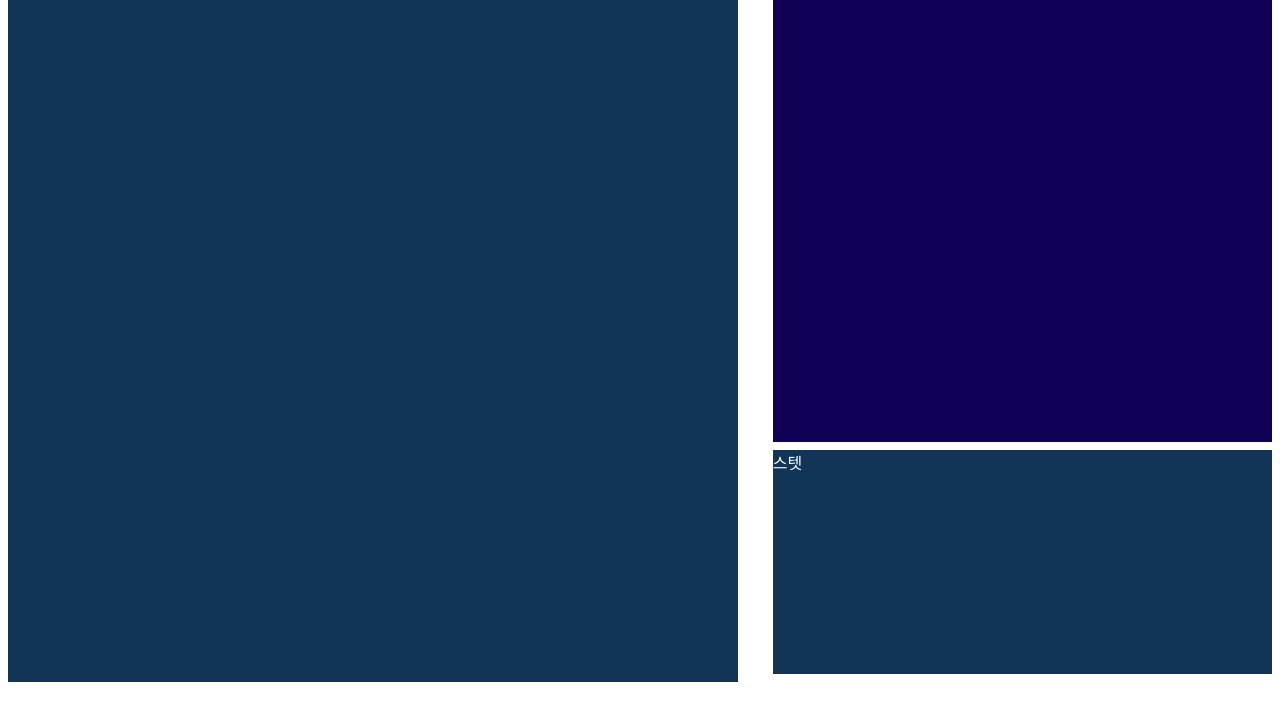
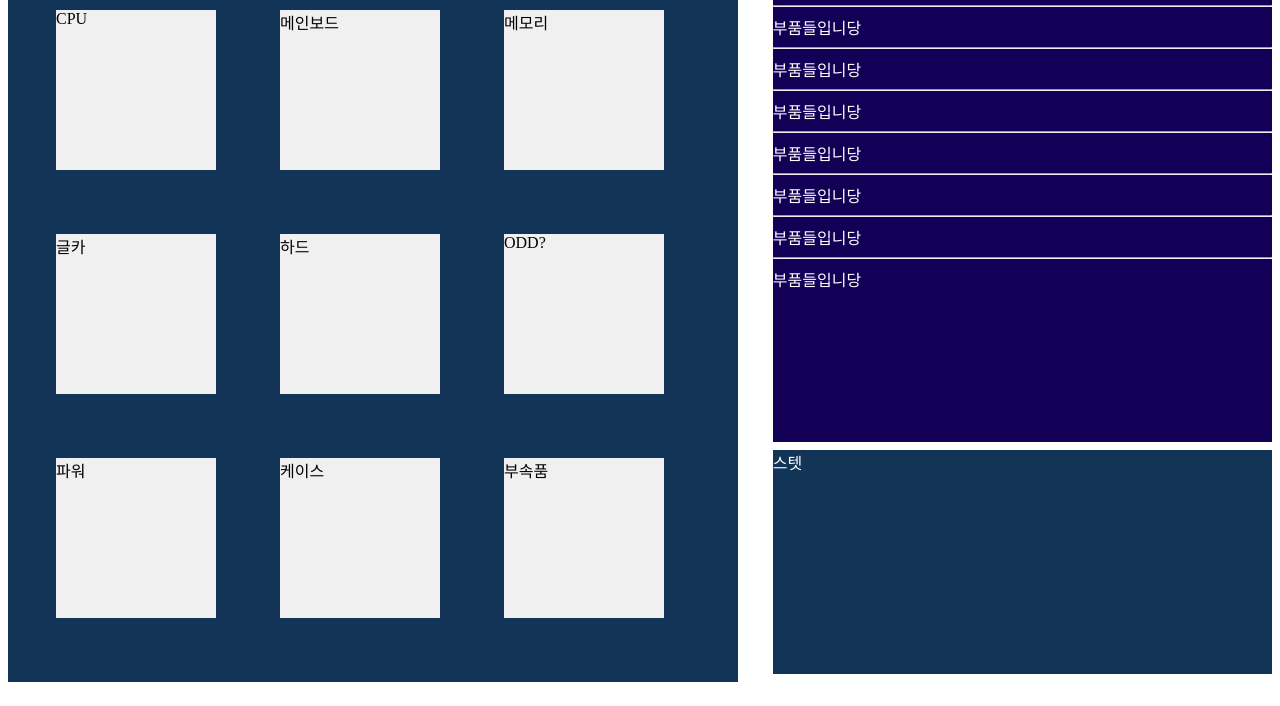
Before and after one commit to YunSeunghwan/Toyprojects, a plain HTML site: page pcsimulator.html in a window 1280 px wide. Shown: the part 94-800 px from the top of the page. Drawn offline with Linux system fonts and the light colour scheme.

Commit message:
Update pcsimulator.html

```diff
--- a/pcsimulator.html
+++ b/pcsimulator.html
@@ -6,19 +6,24 @@
 		<meta name="viewpoint" content="width=device-width, initial-scale=1.0">
 		<!--<style src="pcsimulator.css"></style>-->
 		<style>
+			a {
+				color:white;
+				text-decoration:none;
+			}
 			.header {
 				background-color : #000000;
-				width : 40%;
+				width : 30%;
 				height : 5vh;
 				float:left;
 			}
 			.menu {
 				height : 5vh;
 				background-color : #990000;
-				width : 59%;
+				width : 69%;
 				float:right;
 			}
 			.main {
+				position: relative;
 				height: 90vh;
 				width: 57vw;
 				background-color : #123456;
@@ -36,23 +41,118 @@
 				background-color : #123456;
 				float:right;
 			}
+			.CPU {
+				position: absolute;
+				left:6vh;
+				top:6vh;
+				height:20vh;
+				width:20vh;
+				background-color : #f0f0f0;
+			}
+			.mainboard {
+				position: absolute;
+				left:34vh;
+				top:6vh;
+				height:20vh;
+				width:20vh;
+				background-color : #f0f0f0;
+			}
+			.memory {
+				position: absolute;
+				left:62vh;
+				top:6vh;
+				height:20vh;
+				width:20vh;
+				background-color : #f0f0f0;
+			}
+			.graphiccard {
+				position: absolute;
+				left:6vh;
+				top:34vh;
+				height:20vh;
+				width:20vh;
+				background-color : #f0f0f0;
+			}
+			.disk {
+				position: absolute;
+				left:34vh;
+				top:34vh;
+				height:20vh;
+				width:20vh;
+				background-color : #f0f0f0;
+			}
+			.odd {
+				position: absolute;
+				left:62vh;
+				top:34vh;
+				height:20vh;
+				width:20vh;
+				background-color : #f0f0f0;
+			}
+			.power {
+				position: absolute;
+				left:6vh;
+				top:62vh;
+				height:20vh;
+				width:20vh;
+				background-color : #f0f0f0;
+			}
+			.case {
+				position: absolute;
+				left:34vh;
+				top:62vh;
+				height:20vh;
+				width:20vh;
+				background-color : #f0f0f0;
+			}
+			.etc {
+				position: absolute;
+				left:62vh;
+				top:62vh;
+				height:20vh;
+				width:20vh;
+				background-color : #f0f0f0;
+			}
 		</style>
 	</head>
 
 	<body>
 		<div class="header">
-			<span style="margin-left:5%;color:white">헤더</span>
+			<span style="margin-left:5%;color:white;font-size:4vw">PC Simulator</span>
+			<!--폰트 사이즈가 화면에 맞춰 변하도록 조정. -->
 		</div>
 		<div class="menu">
 			<span style="margin-left:5%;color:white">메뉴</span>
+			<!--불러오기, 저장하기, 공유 게시판, 제보-->
 		</div>
 		<div style="height:1vh;width:100vw;background-color:white;float:left">
 		</div>
 		<div class = "main">
-			<span style="color:white">메인</span>
+			<span style="font-size:1.5em; color:white">당신의 컴퓨터 부품</span>
+			<div class = "boxes">
+				<div class = "CPU" >CPU</div>
+				<div class = "mainboard" >메인보드</div>
+				<div class = "memory" >메모리</div>
+				<div class = "graphiccard" >글카</div>
+				<div class = "disk" >하드</div>
+				<div class = "odd" >ODD?</div>
+				<div class = "power" >파워</div>
+				<div class = "case" >케이스</div>
+				<div class = "etc" >부속품</div>
+			</div>
+			<br>
+			<!--<img src="img/MAIN_LAYOUT.png" style="width:56vw">
+			<!--각각 객체로 설정해서 브라우저 크기에 따라 크기가 조정되도록 하면 좋을듯.-->
 		</div>
 		<div class = "list">
-			<span style="color:white">목록</span>
+			<span style="font-size:1.5em; color:white">부품 리스트</span><br><hr>
+			<a href="#;">부품들입니당</a><hr>
+			<a href="#;">부품들입니당</a><hr>
+			<a href="#;">부품들입니당</a><hr>
+			<a href="#;">부품들입니당</a><hr>
+			<a href="#;">부품들입니당</a><hr>
+			<a href="#;">부품들입니당</a><hr>
+			<a href="#;">부품들입니당</a>
 		</div>
 		<div style="height:1vh;width:39vw;background-color:white;float:right"></div>
 		<div class = "status">
```
